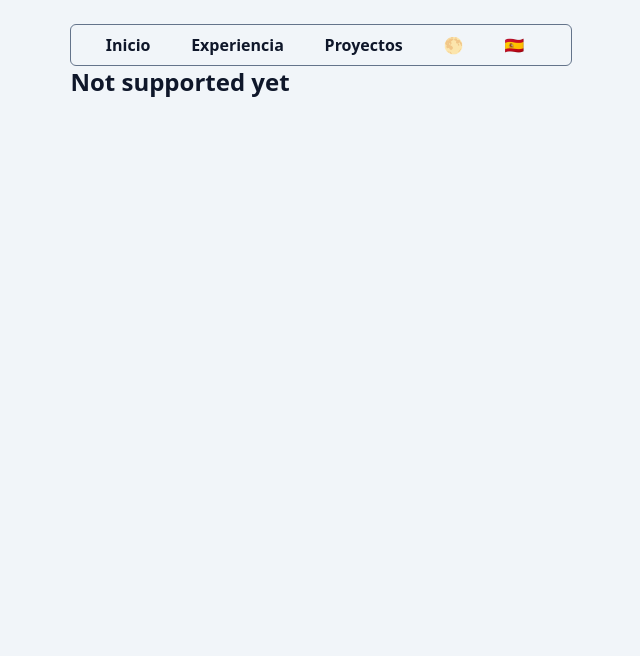
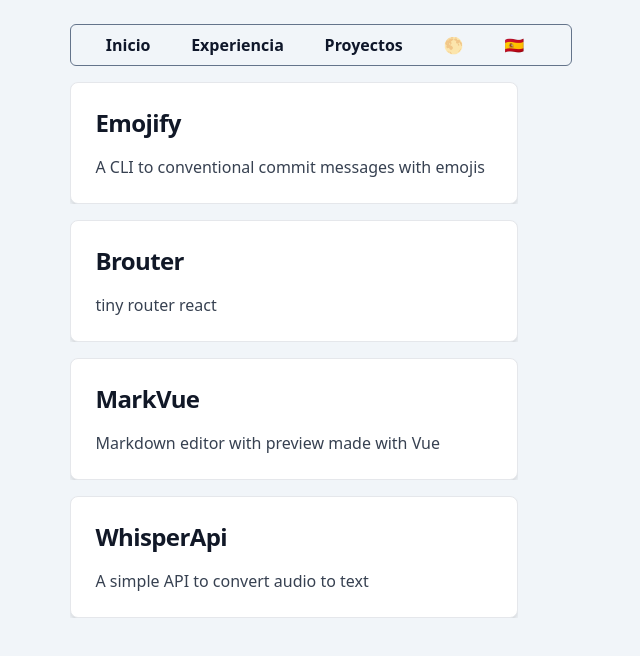
Before and after one commit to jonarroh/portfolio, an Astro site: page / in a window 1280 px wide. Both pictures are taken after a click on the button "Proyectos". Shown: the whole page, without its empty margins (319-959 px from the left). Built offline with nearby package versions, Linux system fonts and the light colour scheme; Astro itself is replaced by a stand-in of ours.

Commit message:
✨ feat (UI) Added wip of cardproyect

```diff
--- /dev/null
+++ b/src/components/UI/CardProyect.tsx
@@ -0,0 +1,34 @@
+import { Card } from 'flowbite-react';
+import proyects from '../../proyects.json';
+
+interface Props {
+	name: string;
+	description: string;
+	url: string;
+	tech: string[];
+	img: string;
+}
+
+function CardProyect() {
+	console.log(proyects);
+	return (
+		<>
+			{proyects.map((proyect: Props) => (
+				<div
+					className="max-w-md mt-4 overflow-scroll"
+					key={proyect.name}>
+					<Card horizontal={true}>
+						<h5 className="text-2xl font-bold tracking-tight text-gray-900 dark:text-white">
+							{proyect.name}
+						</h5>
+						<p className="font-normal text-gray-700 dark:text-gray-400">
+							{proyect.description}
+						</p>
+					</Card>
+				</div>
+			))}
+		</>
+	);
+}
+
+export default CardProyect;
--- a/src/pages/Home.tsx
+++ b/src/pages/Home.tsx
@@ -7,6 +7,7 @@ import { useEffect, useState } from 'react';
 import { useLanguage } from '../context/LanguajeContext';
 import CardProfile from '../components/UI/CardProfile';
 import Experience from '../components/UI/Experience';
+import CardProyect from '../components/UI/CardProyect';
 
 function Home() {
 	const { language } = useLanguage();
@@ -22,10 +23,6 @@ function Home() {
 		}
 	}, [language]);
 
-	useEffect(() => {
-		console.log('showCard', currentCard);
-	}, [currentCard]);
-
 	return (
 		<>
 			<div className="border border-slate-500 px-5 py-2 flex flex-row justify-around rounded-md">
@@ -37,7 +34,6 @@ function Home() {
 							onClick={() => {
 								if (currentCard === 1) return;
 								setCurrentCard(1);
-								console.log('showCard', currentCard);
 							}}>
 							{textLanguage.home}
 						</button>
@@ -80,11 +76,7 @@ function Home() {
 				<>
 					{currentCard === 1 && <CardProfile />}
 					{currentCard === 2 && <Experience />}
-					{currentCard === 3 && (
-						<h1 className="text-2xl font-bold text-slate-900 dark:text-slate-50">
-							Not supported yet
-						</h1>
-					)}
+					{currentCard === 3 && <CardProyect />}
 				</>
 			}
 		</>
--- /dev/null
+++ b/src/proyects.json
@@ -0,0 +1,30 @@
+[
+	{
+		"name": "Emojify",
+		"description": "A CLI to conventional commit messages with emojis",
+		"url": "https://github.com/jonarroh/Emojify",
+		"tech": ["Rust"],
+		"img": ""
+	},
+	{
+		"name": "Brouter",
+		"description": "tiny router react",
+		"url": "https://github.com/jonarroh/Brouter",
+		"tech": ["React", "Typescript"],
+		"img": ""
+	},
+	{
+		"name": "MarkVue",
+		"description": "Markdown editor with preview made with Vue",
+		"url": "https://github.com/jonarroh/Emojify",
+		"tech": ["Vue", "Typescript", "Pinia", "TailwindCSS"],
+		"img": "https://github.com/jonarroh/markVue"
+	},
+	{
+		"name": "WhisperApi",
+		"description": "A simple API to convert audio to text",
+		"url": "https://github.com/jonarroh/WhisperAPI",
+		"tech": ["Python", "Flask"],
+		"img": ""
+	}
+]
```
Also changed, not shown: src/proyectsEs.json (added, +30 -0 lines).
